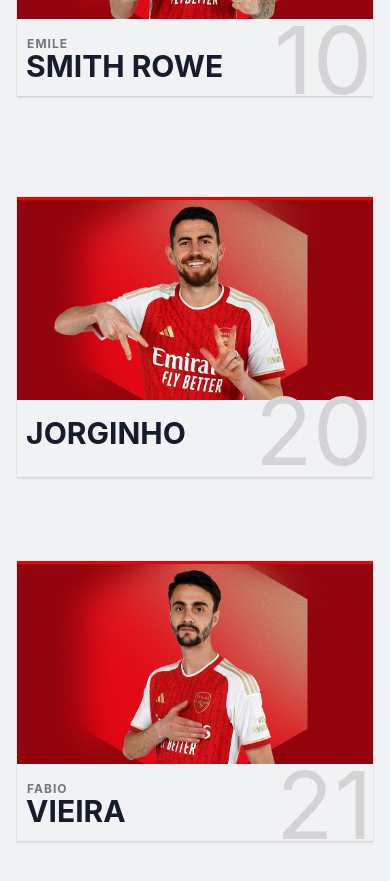
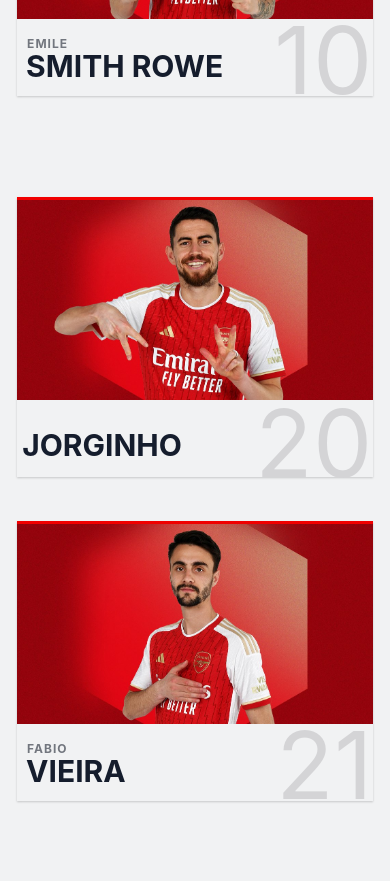
Before and after one commit to annasbrama/fantastic-arsenal, a plain HTML site: page midfielders.html in a window 390 px wide. Shown: the part 1113-1994 px from the top of the page. Drawn offline with Linux system fonts and the light colour scheme; a web font is replaced by a local one.

Commit message:
Alterações no card Jorginho para o responsivo

```diff
--- a/css/layout.css
+++ b/css/layout.css
@@ -103,16 +103,16 @@ h1 {
     color: #999;
 }
 
-.rosterMobile a:hover {
-    color: #f00000;
-    transition: 0.3s;
-}
-
 .rosterMobile li {
     border-bottom: 1px solid #787272;
     margin-top: 1rem;
     padding-bottom: 1.5rem;
     list-style: none;
+}
+
+.rosterMobile a:hover {
+    color: #f00000;
+    transition: 0.3s;
 }
 
 .hamb {
@@ -139,16 +139,15 @@ h1 {
     display: block;
 }
 
-
-.flex {
-    display: flex;
-}
-
 .hamb:hover, .close:hover {
     color: #f00000;
     border-color: #f00000;
     transition: 0.2s;
 }
+.flex {
+    display: flex;
+}
+
 
 /* CARDS */
 
@@ -200,10 +199,9 @@ h1 {
     position: relative;
     box-sizing: border-box;
     color: #72767e;
-    font-family: 'inter', sans-serif;
+    font-family: 'Inter', sans-serif;
     font-size: 12px;
     font-weight: 700;
-    letter-spacing: 0;
     letter-spacing: 1px;
     line-height: 17px;
     padding-left: 3px;
@@ -212,14 +210,19 @@ h1 {
     bottom: 18%;
 }
 
+#name-jorginho {
+    position: absolute;
+    left: 4%;
+    bottom: 21%;
+}
+
 .name {
     display: block;
     position: relative;
     box-sizing: border-box;
-    font-family: 'inter', sans-serif;
+    font-family: 'Inter', sans-serif;
     font-size: 30px;
     font-weight: 700;
-    letter-spacing: 0;
     line-height: 35px;
     padding-bottom: 5px;
     padding-left: 2px;
@@ -249,7 +252,7 @@ h1 {
     border-bottom: 3px ridge rgba(255, 0, 0, 0.8);
 }
 
-.img-home{
+.img-home {
     display: flex;
     justify-content: center;
     padding: 20px;
--- a/css/responsive.css
+++ b/css/responsive.css
@@ -21,6 +21,18 @@
         justify-content: center;
     }
 
+    #number-jorginho {
+        position: absolute;
+        right: 12px;
+        top: 66%;
+    }
+
+    #name-jorginho {
+        position: absolute;
+        left: 4%;
+        bottom: 7%;
+    }
+
     .text-home {
         display: block;
         padding: 35px;
--- a/midfielders.html
+++ b/midfielders.html
@@ -20,7 +20,7 @@
 <body>
     <h1>#COYG</h1>
     <div class="container">
-        <ul class="list-roster text-center mt-3">
+        <ul class="list-roster">
             <li class="list-players-home">
                 <a href="index.html">Home</a>
             </li>
@@ -106,7 +106,9 @@
             <div class="number" id="number-jorginho">
                 20
             </div>
+            <div class="first-name" id="fn-jorginho">
 
+            </div>
             <div class="name" id="name-jorginho">
                 Jorginho
             </div>
```
Also changed, not shown: defenders.html (+1 -1 lines), goalkeepers.html (+1 -1 lines), index.html (+1 -1 lines).
